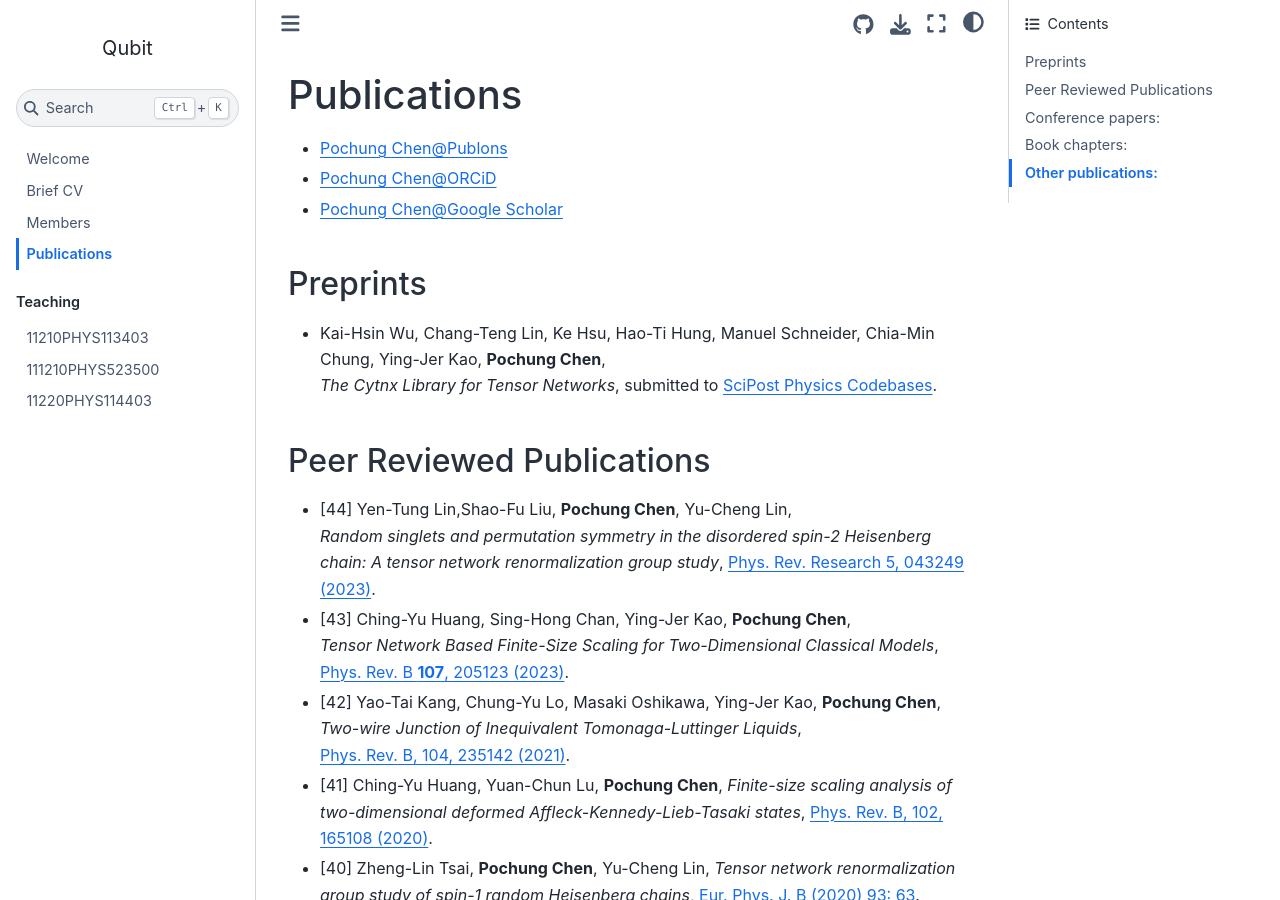
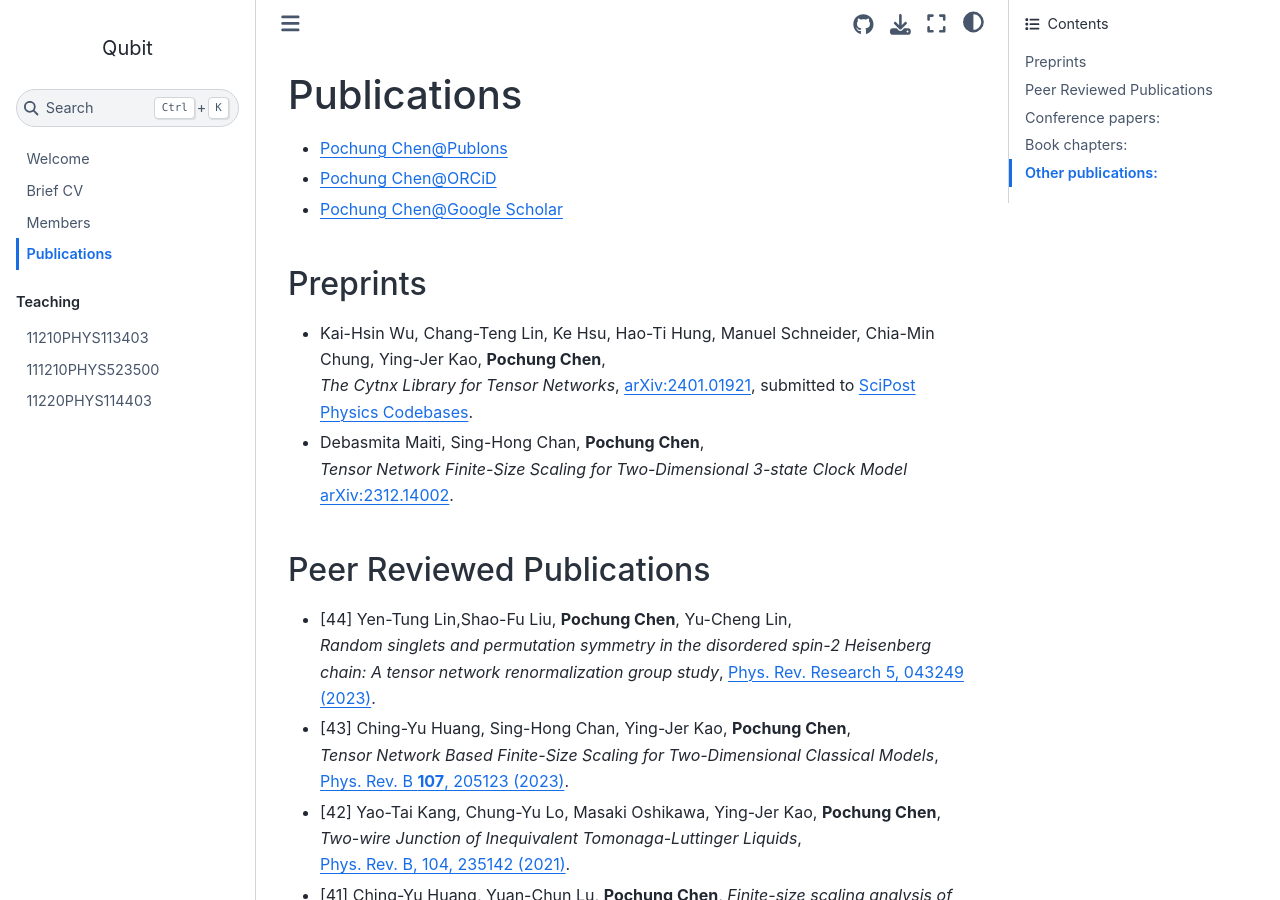
Before and after one commit to pcchen/pcchen.github.io, a Jupyter Book: the page built from publications.md, in a window 1280 px wide and 900 px high. Built offline with Jupyter Book 1.0.4 settings and Sphinx 7.4.7 and the Sphinx Book theme 1.1.4, drawn with Linux system fonts in a browser that asks for light colours; pages that are not in the unit, such as notebooks, are missing from menus.

Commit message:
update publication

```diff
--- a/publications.md
+++ b/publications.md
@@ -5,7 +5,9 @@
 * [Pochung Chen@Google Scholar](https://scholar.google.com.tw/citations?hl=en&user=blbepnIAAAAJ&view_op=list_works&sortby=pubdate)
 
 ## Preprints
-* Kai-Hsin Wu, Chang-Teng Lin, Ke Hsu, Hao-Ti Hung, Manuel Schneider, Chia-Min Chung, Ying-Jer Kao, **Pochung Chen**,<br>*The Cytnx Library for Tensor Networks*, submitted to [SciPost Physics Codebases](https://scipost.org/submissions/scipost_202312_00013v1/).
+* Kai-Hsin Wu, Chang-Teng Lin, Ke Hsu, Hao-Ti Hung, Manuel Schneider, Chia-Min Chung, Ying-Jer Kao, **Pochung Chen**,<br>*The Cytnx Library for Tensor Networks*, [arXiv:2401.01921](https://arxiv.org/abs/2401.01921), submitted to [SciPost Physics Codebases](https://scipost.org/submissions/scipost_202312_00013v1/).
+
+* Debasmita Maiti, Sing-Hong Chan, **Pochung Chen**, <br>*Tensor Network Finite-Size Scaling for Two-Dimensional 3-state Clock Model* [arXiv:2312.14002](https://arxiv.org/abs/2312.14002).
 
 ## Peer Reviewed Publications
 * [44] Yen-Tung Lin,Shao-Fu Liu, **Pochung Chen**, Yu-Cheng Lin,
```
